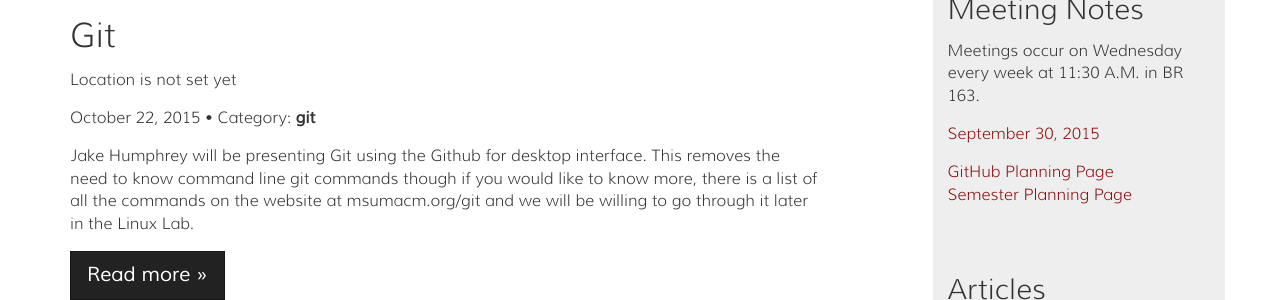
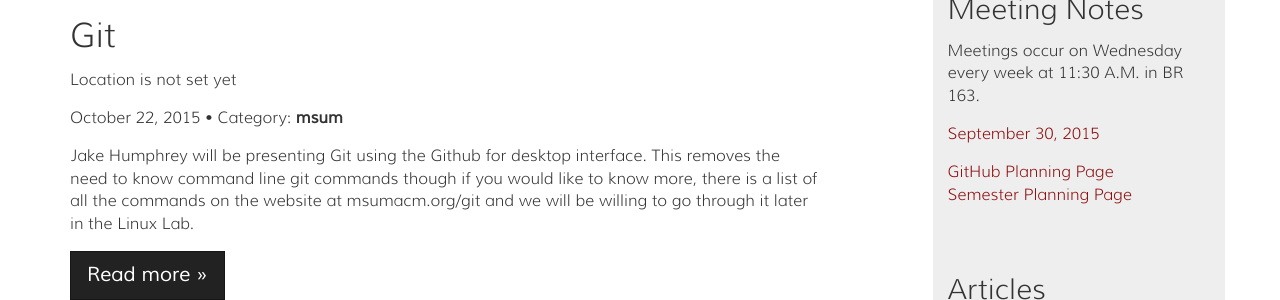
Before and after one commit to alunduil/MSUM-ACM.github.io, a Jekyll site: the page built from index.html, in a window 1280 px wide and 900 px high, scrolled down 901 px. Shown: the part 152-452 px from the top of the window. Built offline with Jekyll 4.4.1, drawn with Linux system fonts in a browser that asks for light colours.

Commit message:
Update 2015-10-22-git.markdown

```diff
--- a/_posts/2015-10-22-git.markdown
+++ b/_posts/2015-10-22-git.markdown
@@ -1,7 +1,7 @@
 ---
 layout: posts
 title: "Git"
-categories: "all msum git"
+categories: "all git msum"
 notify: "Read the full event page for what you are required to bring to the event."
 requirements:
    - item: "Laptop"
```
